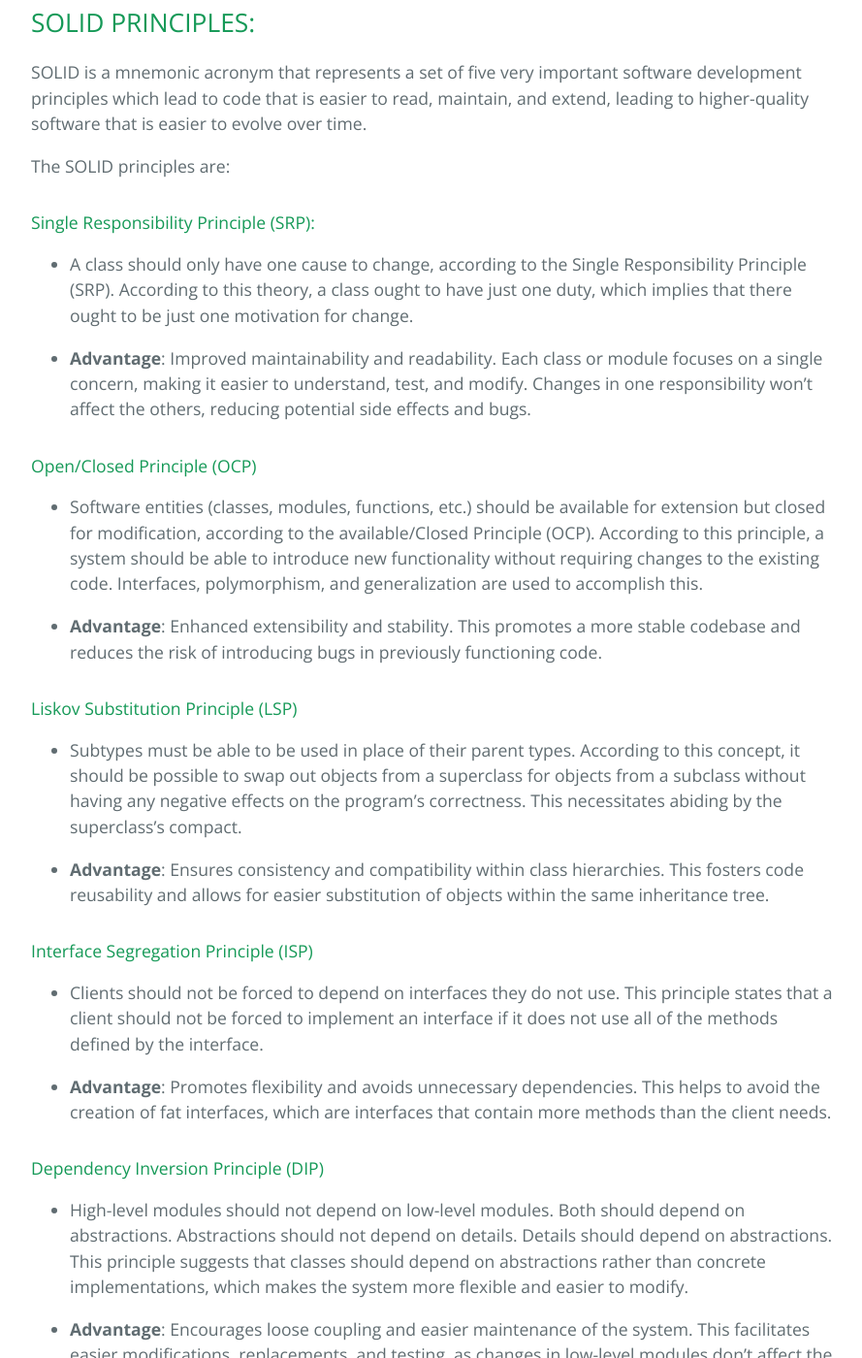
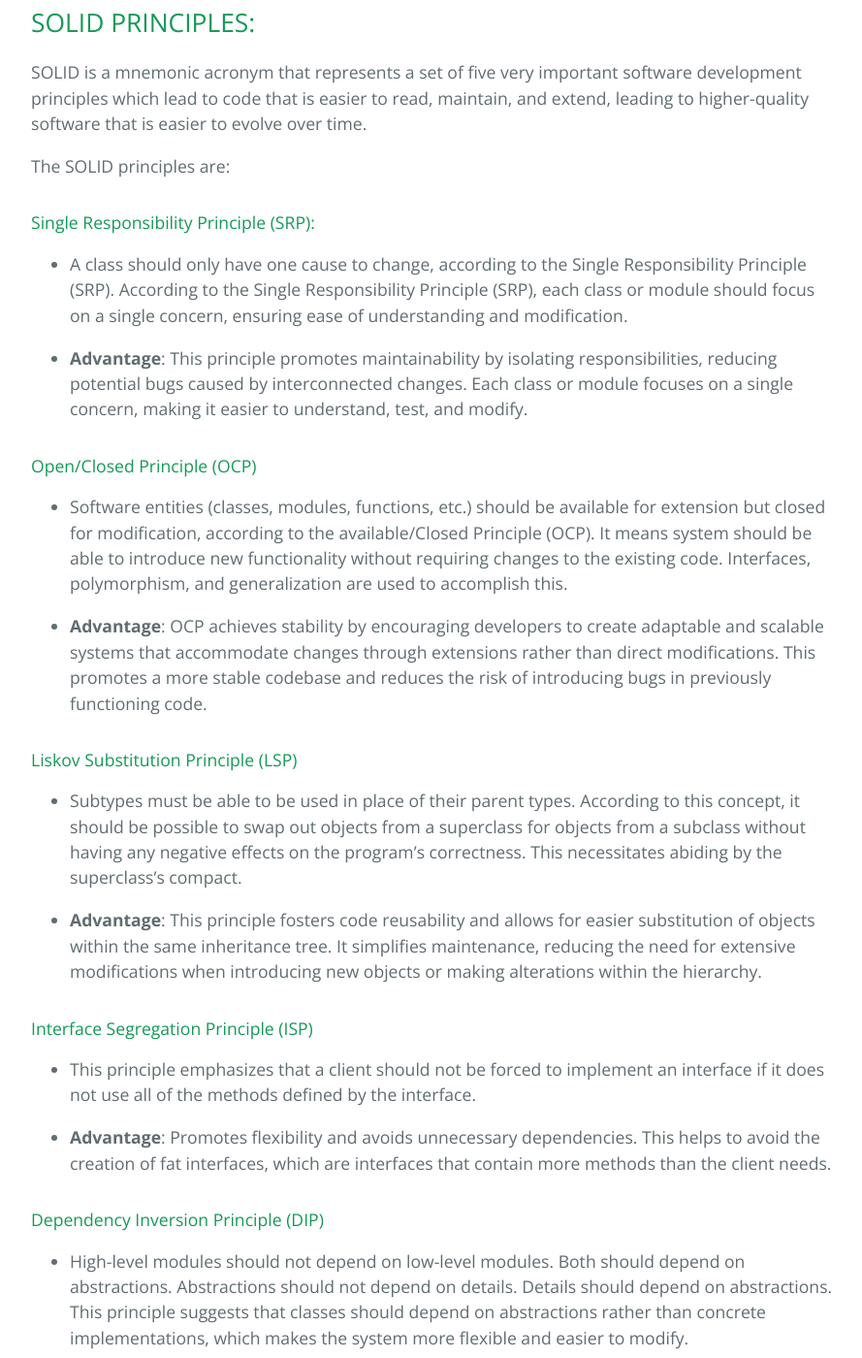
Before and after one commit to learning-software-engineering/learning-software-engineering.github.io, a Jekyll site: the page built from Topics/Development_Process.md, in a window 1280 px wide and 1400 px high, scrolled down 2053 px. Shown: the whole window at 97% size, without its empty margins (192-1081 px from the left). Built offline with Jekyll 4.4.1, drawn with Linux system fonts in a browser that asks for light colours; our own code applies the rules of GitHub Pages for plain Markdown files; some of the changed text lies outside the part shown.

```diff
--- a/Topics/Development_Process.md
+++ b/Topics/Development_Process.md
@@ -57,24 +57,25 @@
 The SOLID principles are:
 
 #### Single Responsibility Principle (SRP):
-- A class should only have one cause to change, according to the Single Responsibility Principle (SRP). According to this theory, a class ought to have just one duty, which implies that there ought to be just one motivation for change.
+- A class should only have one cause to change, according to the Single Responsibility Principle (SRP). According to the Single Responsibility Principle (SRP), each class or module should focus on a single concern, ensuring ease of understanding and modification.
 
-- **Advantage**: Improved maintainability and readability. Each class or module focuses on a single concern, making it easier to understand, test, and modify. Changes in one responsibility won't affect the others, reducing potential side effects and bugs.
+
+- **Advantage**:  This principle promotes maintainability by isolating responsibilities, reducing potential bugs caused by interconnected changes. Each class or module focuses on a single concern, making it easier to understand, test, and modify.
 
 #### Open/Closed Principle (OCP)
 
-- Software entities (classes, modules, functions, etc.) should be available for extension but closed for modification, according to the available/Closed Principle (OCP). According to this principle, a system should be able to introduce new functionality without requiring changes to the existing code. Interfaces, polymorphism, and generalization are used to accomplish this.
+- Software entities (classes, modules, functions, etc.) should be available for extension but closed for modification, according to the available/Closed Principle (OCP). It means system should be able to introduce new functionality without requiring changes to the existing code. Interfaces, polymorphism, and generalization are used to accomplish this.
 
-- **Advantage**: Enhanced extensibility and stability. This promotes a more stable codebase and reduces the risk of introducing bugs in previously functioning code.
+- **Advantage**: OCP achieves stability by encouraging developers to create adaptable and scalable systems that accommodate changes through extensions rather than direct modifications. This promotes a more stable codebase and reduces the risk of introducing bugs in previously functioning code.
 
 
 #### Liskov Substitution Principle (LSP)
 -  Subtypes must be able to be used in place of their parent types. According to this concept, it should be possible to swap out objects from a superclass for objects from a subclass without having any negative effects on the program's correctness. This necessitates abiding by the superclass's compact.
 
-- **Advantage**: Ensures consistency and compatibility within class hierarchies. This fosters code reusability and allows for easier substitution of objects within the same inheritance tree.
+- **Advantage**: This principle fosters code reusability and allows for easier substitution of objects within the same inheritance tree. It simplifies maintenance, reducing the need for extensive modifications when introducing new objects or making alterations within the hierarchy.
 
 #### Interface Segregation Principle (ISP)
-- Clients should not be forced to depend on interfaces they do not use. This principle states that a client should not be forced to implement an interface if it does not use all of the methods defined by the interface.
+- This principle emphasizes that a client should not be forced to implement an interface if it does not use all of the methods defined by the interface.
 
 - **Advantage**: Promotes flexibility and avoids unnecessary dependencies. This helps to avoid the creation of fat interfaces, which are interfaces that contain more methods than the client needs.
 
```
Also changed, not shown: other parts of Topics/Development_Process.md (+1 -1 lines).
